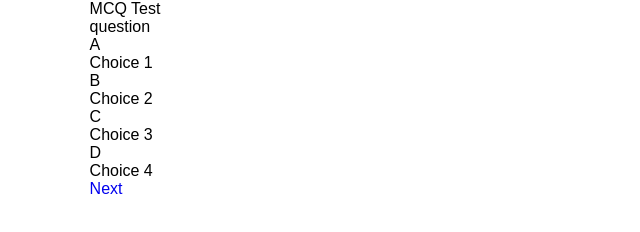
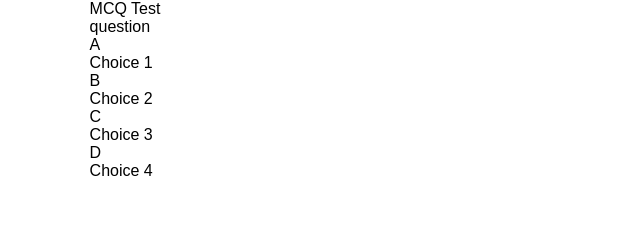
Before and after one commit to sdhanrajaxioned/mcq_es6_test, a plain HTML site: page index.html in a window 1280 px wide. Shown: the full height of the page, 0-640 px from the left. Drawn offline with Linux system fonts and the light colour scheme.

Commit message:
removed next button

```diff
--- a/index.html
+++ b/index.html
@@ -34,7 +34,6 @@
               <p class="choice-prefix">D</p>
               <p class="choice-text" data-number="4">Choice 4</p>
             </div>
-            <a href="#FIXME" class="next-btn">Next</a>
           </div>
         </div>
       </main>
```
